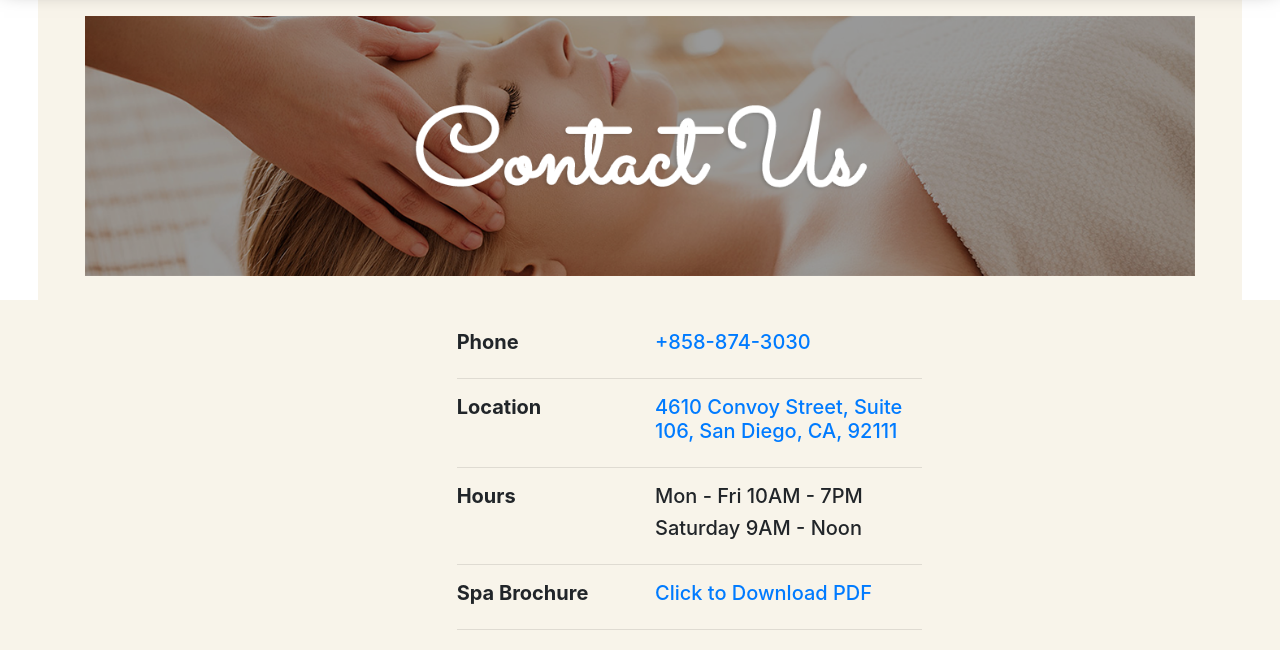
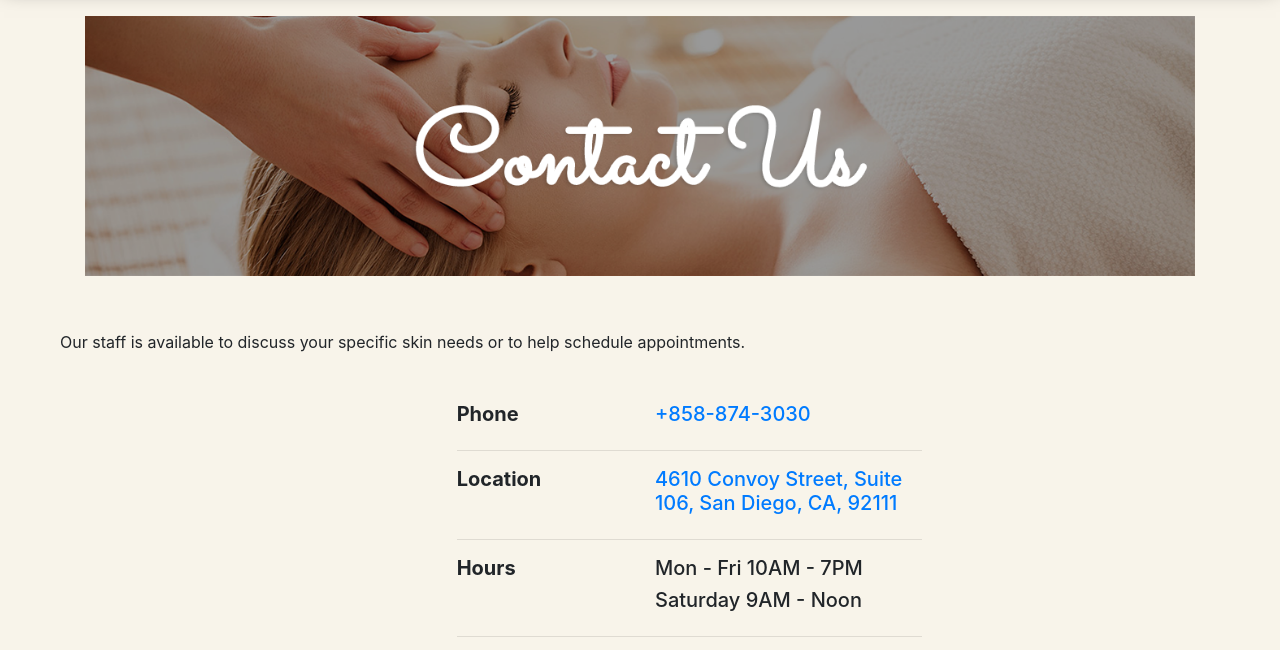
Before and after one commit to aml023/spatacular, a website with bundled scripts: page contact.html in a window 1280 px wide. Shown: the part 114-764 px from the top of the page. Built offline with nearby package versions, Linux system fonts and the light colour scheme.

Commit message:
fixed contact

```diff
--- a/contact.html
+++ b/contact.html
@@ -19,7 +19,7 @@
 
   </head>
 
-  <body id="page-top">
+  <body id="page-top" style="background-color: #F8F4EA">
 
     <!-- Navigation -->
     <nav class="navbar navbar-expand-lg bg-white fixed-top" id="mainNav">
@@ -72,6 +72,7 @@
     </header>
 
     <div class="container-fluid" style="padding:30px 60px; background-color:#F8F4EA; margin:0;">
+      <p style="padding-bottom:2rem;">Our staff is available to discuss your specific skin needs or to help schedule appointments.</p>
       <div class="row">
         <div class="col-lg-4">
         </div>
```
